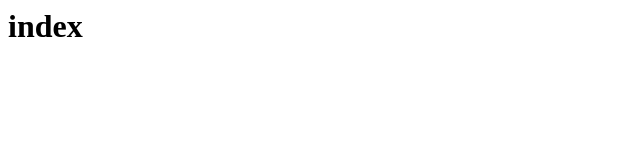
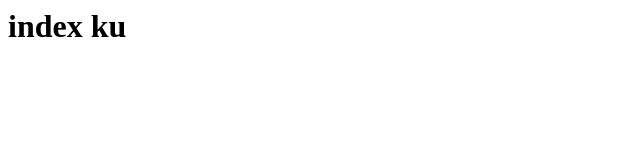
Before and after one commit to ITBRP/2624-pbp-sore, a plain HTML site: page index.html in a window 1280 px wide. Shown: the full height of the page, 0-640 px from the left. Drawn offline with Linux system fonts and the light colour scheme.

Commit message:
commit ke 4

```diff
--- a/index.html
+++ b/index.html
@@ -1 +1 @@
-<h1>index</h1>
+<h1>index ku</h1>
```
Also changed, not shown: commit4.html (added, +1 -0 lines).
